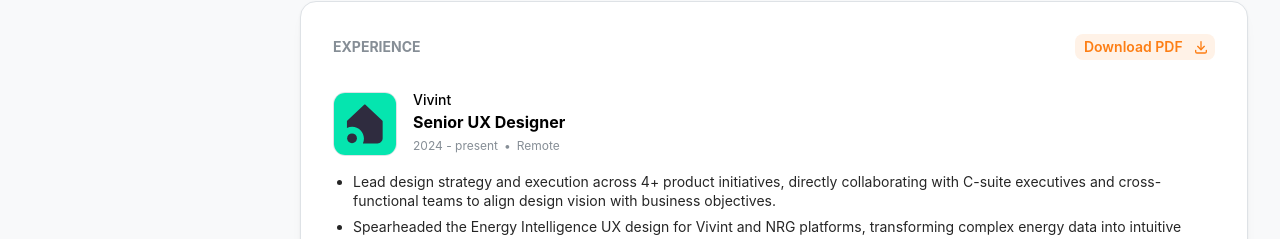
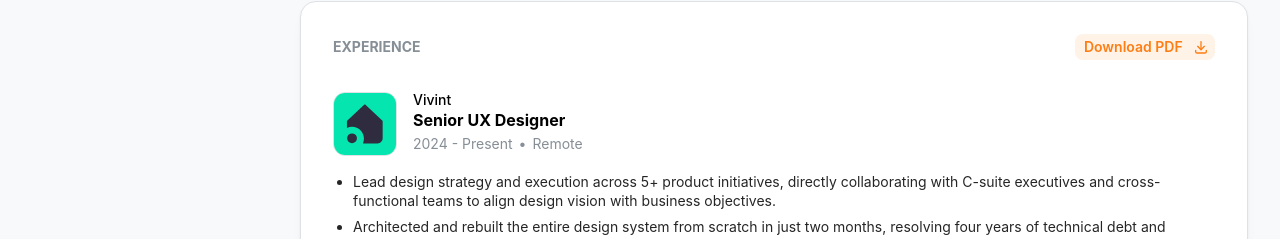
Before and after one commit to emreerdener/portfolio, a Next.js app: page /profile in a window 1280 px wide. Shown: the part 713-952 px from the top of the page. Built offline with nearby package versions, Linux system fonts and the light colour scheme.

Commit message:
Update job experience

```diff
--- a/src/components/content/experience/components/ExperienceBlock.tsx
+++ b/src/components/content/experience/components/ExperienceBlock.tsx
@@ -38,7 +38,7 @@ export default function ExperienceBlock({
           />
         )}
 
-        <Stack gap={6}>
+        <Stack gap={4}>
           <Text size="sm" fw={500} lh={1}>
             {company}
           </Text>
@@ -46,13 +46,13 @@ export default function ExperienceBlock({
             {role}
           </Title>
           <Group gap={6} wrap="nowrap" align="center">
-            <Text size="xs" c="dimmed">
+            <Text size="sm" c="dimmed">
               {date}
             </Text>
-            <Text size="xs" c="dimmed">
+            <Text size="sm" c="dimmed">
               •
             </Text>
-            <Text size="xs" c="dimmed">
+            <Text size="sm" c="dimmed">
               {location}
             </Text>
           </Group>
--- a/src/components/content/experience/data/jobs.ts
+++ b/src/components/content/experience/data/jobs.ts
@@ -11,12 +11,14 @@ export const JOBS: Job[] = [
   {
     role: 'Senior UX Designer',
     company: 'Vivint',
-    date: '2024 - present',
+    date: '2024 - Present',
     location: 'Remote',
     logoSrc: '/images/logos/experience/vivint.svg',
     bullets: [
-      'Lead design strategy and execution across 4+ product initiatives, directly collaborating with C-suite executives and cross-functional teams to align design vision with business objectives.',
+      'Lead design strategy and execution across 5+ product initiatives, directly collaborating with C-suite executives and cross-functional teams to align design vision with business objectives.',
+      'Architected and rebuilt the entire design system from scratch in just two months, resolving four years of technical debt and unifying the UI across mobile and IoT hardware interfaces.',
       'Spearheaded the Energy Intelligence UX design for Vivint and NRG platforms, transforming complex energy data into intuitive interfaces.',
+      'Redesigned the onboarding UX and product experience for Smart Locks, significantly reducing the number of customer support tickets and optimizing the overall UX.',
       'Designed the UX for smart lighting controls, as well as introducing new lighting features like color controls, lighting groups, and onboarding optimizations.',
       'Completely redesigned critical bridge device setup process, resolving multiple technical issues while improving efficiency by 45% and reducing average setup time by 1:45 minutes, directly impacting customer satisfaction scores.',
     ],
```
